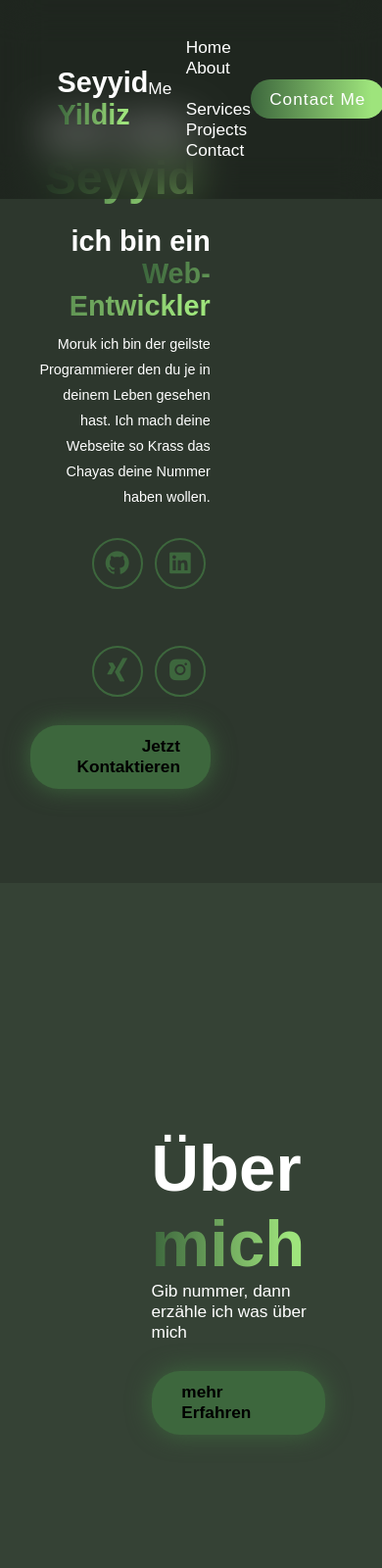
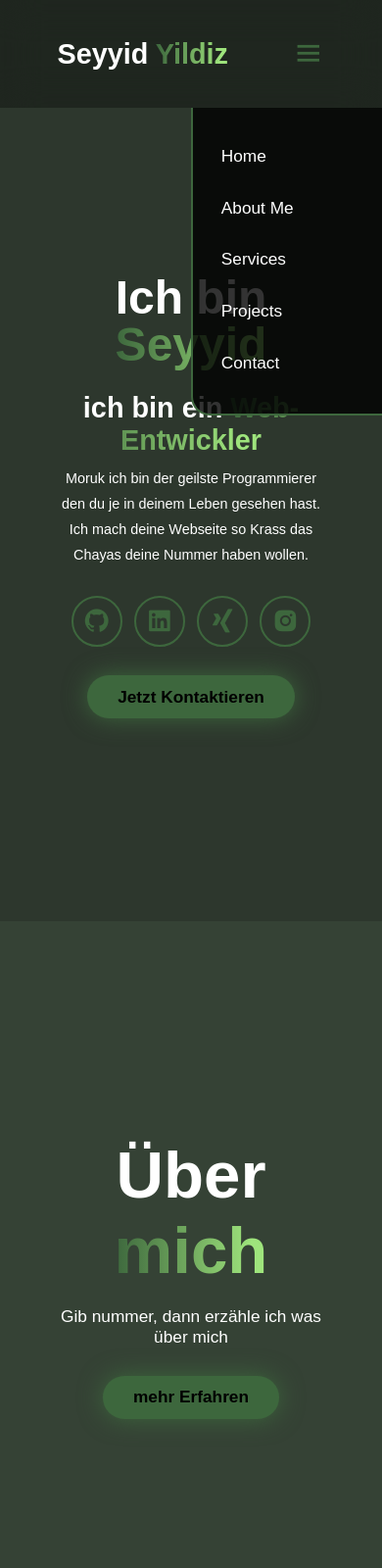
Before and after one commit to Seyyid46/sy.de, a plain HTML site: page index.html in a window 390 px wide. Shown: the top 1600 px of the page at 98% size. Drawn offline with nearby package versions, Linux system fonts and the light colour scheme.

Commit message:
Responsiveness Style @media-only in style.css for the responsiveness

```diff
--- a/style.css
+++ b/style.css
@@ -332,7 +332,7 @@ section{
     margin: 5rem 0;
     text-align: center;
 }
-.contact form .input-box input,.contact-form textarea{
+.contact form .input-box input,.contact form textarea{
     width: 100%;
     padding: 2.5rem;
     font-size: 1.8rem;
@@ -373,3 +373,59 @@ section{
     margin-top: 40px;
     font-size: 16px;
 }
+
+/*Style Mobile Version/ Responsiveness */
+@media (max-width: 800px){
+    #menu-icon{
+        display: block;
+    }
+    .navbar{
+        position: absolute;
+        top: 100%;
+        right: 0;
+        width: 50%;
+        padding: 1rem 3rem;
+        background: rgba(0,0,0,0.8);
+        border-bottom-left-radius: 2rem;
+        border-left: 2px solid var(--main-color);
+        border-bottom: 2px solid var(--main-color);
+    }
+    .navbar a{
+        display: block;
+        font-size: 1.8rem;
+        margin: 3rem 0;
+        color: var(--text-color);
+    }
+    .navbar .active{
+        display: block;
+    }
+    .gradient-button{
+        display: none;
+    }
+    .home{
+        flex-direction: column-reverse;
+        margin: 5rem 0;
+        gap: 5rem;
+    }
+    .home-content{
+        align-items: center;
+        text-align: center;
+    }
+    .home-img img{
+        width: 56vw;
+    }
+    .aboutMe{
+        flex-direction: column-reverse;
+        text-align: center;
+    }
+    .about-content h2{
+        text-align: center;
+        margin: 2rem 0;
+    }
+    .aboutMe img{
+        width: 52vw;
+    }
+    .contact form{
+        flex-direction: column;
+    }
+}
```
